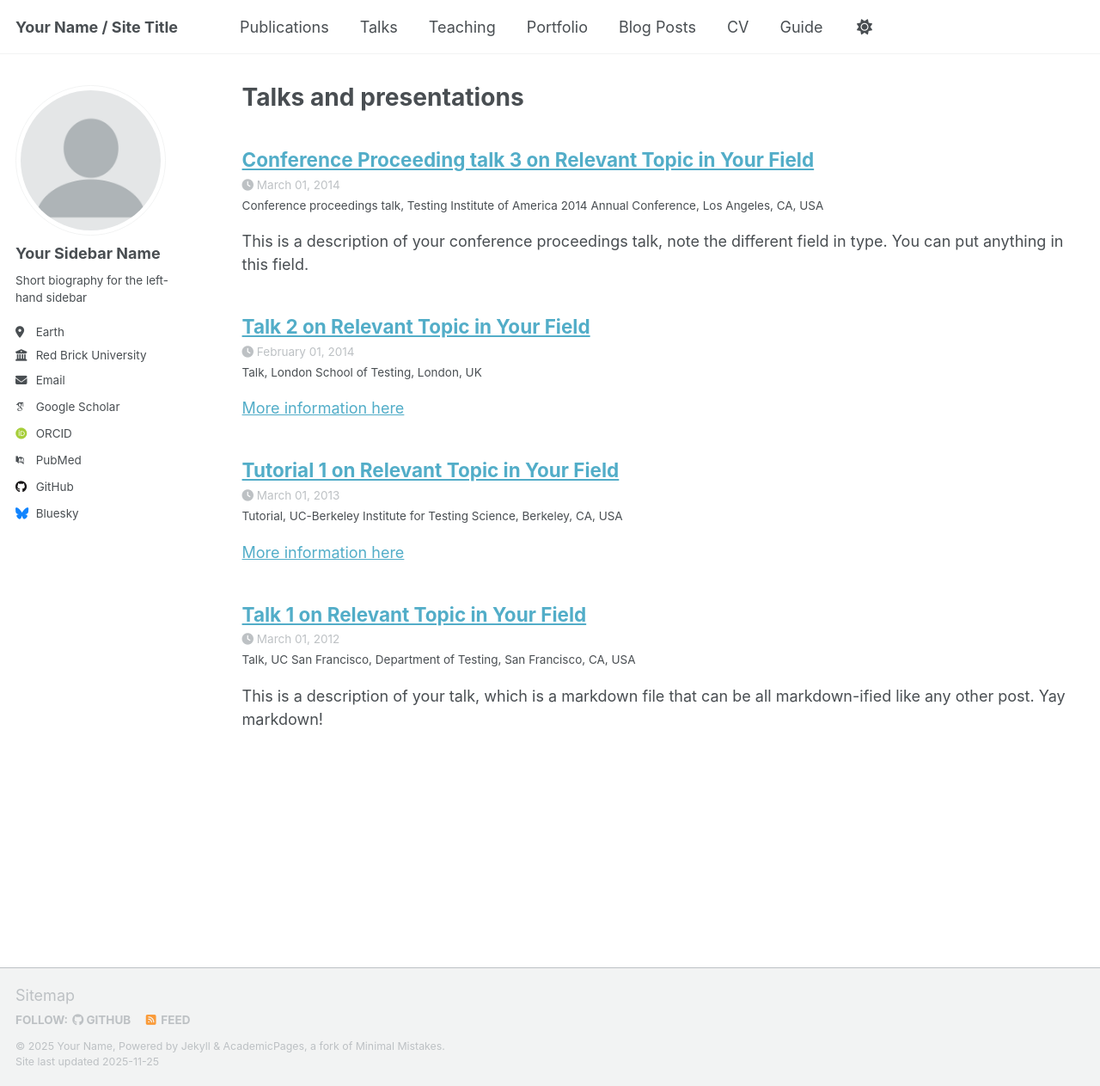
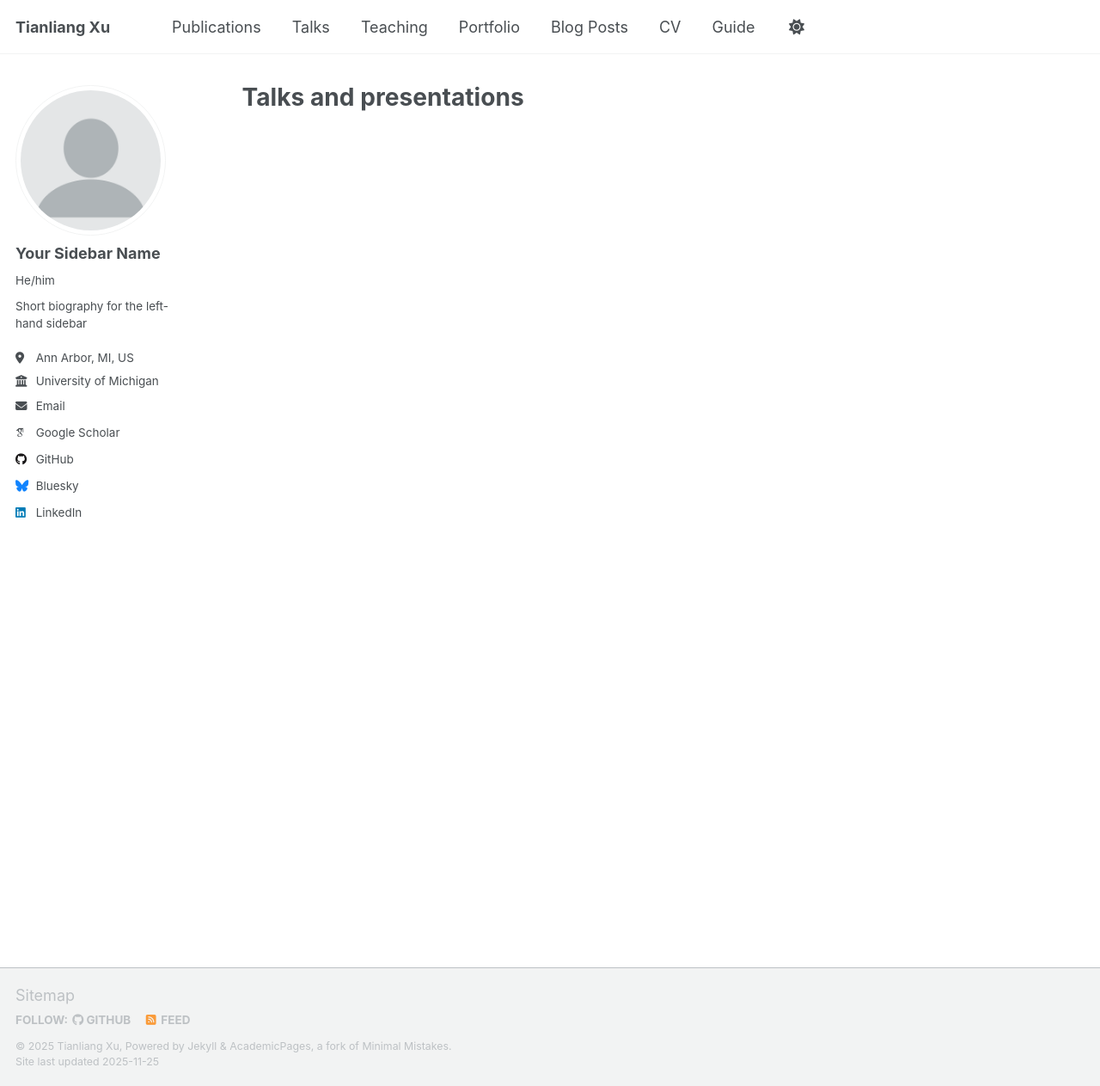
Before and after one commit to xutianliang-128/profolio, a Jekyll site: the page built from _pages/talks.html, in a window 1280 px wide and 1263 px high. Shown: the whole window at 86% size. Built offline with Jekyll 4.4.1, drawn with Linux system fonts in a browser that asks for light colours; some web fonts are replaced; a script that is not in the unit is left out.

Commit message:
Update _config.yml

```diff
--- a/_config.yml
+++ b/_config.yml
@@ -9,14 +9,14 @@
 # Basic Site Settings
 locale                   : "en-US"
 site_theme               : "default" # Currently available options are "default", "air"
-title                    : "Your Name / Site Title"
+title                    : "Tianliang Xu"
 title_separator          : "-"
-name                     : &name "Your Name"
-description              : &description "Your Name's academic portfolio"   # Update this with a general description of your site, this is the default if not overridden by a page
-url                      : https://academicpages.github.io # The base hostname & protocol for your site e.g. "https://[your GitHub username].github.io",
+name                     : &name "Tianliang Xu"
+description              : &description "Tianliang Xu's academic portfolio"   # Update this with a general description of your site, this is the default if not overridden by a page
+url                      : https://xutianliang-128.github.io/profolio/ # The base hostname & protocol for your site e.g. "https://[your GitHub username].github.io",
                                                            # or if you already have some other page hosted on Github then use "https://[your GitHub username].github.io/[Your Repo Name]"
 baseurl                  : "" # the subpath of your site, e.g. "/blog"
-repository               : "academicpages/academicpages.github.io"
+repository               :
 
 # Site Author - The following control what appear as part of the author content on the side bar.
 #               If a field is blank the icon and link will not appear, otherwise it will be shown.
@@ -25,22 +25,22 @@ author:
   # Biographic information
   avatar           : "profile.png"
   name             : "Your Sidebar Name"
-  pronouns         : # example: "she/her"
+  pronouns         : "He/him"
   bio              : "Short biography for the left-hand sidebar"
-  location         : "Earth"
-  employer         : "Red Brick University"
+  location         : "Ann Arbor, MI, US"
+  employer         : "University of Michigan"
   uri              : # URL
-  email            : "none@example.org"
+  email            : "tianlix@umich.edu"
 
   # Academic websites
   academia         : # URL
   arxiv            : # URL - Update with the correct link to your profile
-  googlescholar    : "https://scholar.google.com/citations?user=PS_CX0AAAAAJ"
+  googlescholar    : "https://scholar.google.com/citations?user=jZ8Z_3QAAAAJ&hl=en"
   inspire-hep      : # URL
   impactstory      : # URL
-  orcid            : "https://orcid.org/yourorcidurl"
+  orcid            :
   semantic         : # URL
-  pubmed           : "https://www.ncbi.nlm.nih.gov/pubmed/?term=john+snow"
+  pubmed           :
   researchgate     : # URL
   scopus           : # URL
 
@@ -48,7 +48,7 @@ author:
   bitbucket        : # Username - Update with your username on the site
   codepen          : # Username
   dribbble         : # Username
-  github           : "academicpages"
+  github           : "https://github.com/xutianliang-128"
   kaggle           : # Username
   stackoverflow    : # User number or user number and name (i.e., use "1" or "1/jeff-atwood")
 
@@ -63,7 +63,7 @@ author:
   keybase          : # Username
   instagram        : # Username
   lastfm           : # Username
-  linkedin         : # Username
+  linkedin         : "https://www.linkedin.com/in/tianliang-xu-603a0421b/"
   mastodon         : # URL
   medium           : # URL
   pinterest        : # Username
@@ -81,10 +81,10 @@ author:
 
 # Publication Category - The following the list of publication categories and their headings
 publication_category:
-  books:
-    title: 'Books'
-  manuscripts:
-    title: 'Journal Articles'
+  # books:
+  #   title: 'Books'
+  # manuscripts:
+  #   title: 'Journal Articles'
   conferences:
     title: 'Conference Papers'
 
@@ -224,10 +224,10 @@ collections:
   publications:
     output: true
     permalink: /:collection/:path/
-  portfolio:
-    output: true
-    permalink: /:collection/:path/
-  talks:
+  # portfolio:
+  #   output: true
+  #   permalink: /:collection/:path/
+  news:
     output: true
     permalink: /:collection/:path/
 
@@ -270,19 +270,19 @@ defaults:
       author_profile: true
       share: true
       comments: true
-  # _portfolio
+  # # _portfolio
+  # - scope:
+  #     path: ""
+  #     type: portfolio
+  #   values:
+  #     layout: single
+  #     author_profile: true
+  #     share: true
+  #     comment: true
+  # _news
   - scope:
       path: ""
-      type: portfolio
-    values:
-      layout: single
-      author_profile: true
-      share: true
-      comment: true
-  # _talks
-  - scope:
-      path: ""
-      type: talks
+      type: news
     values:
       layout: talk
       author_profile: true
```
